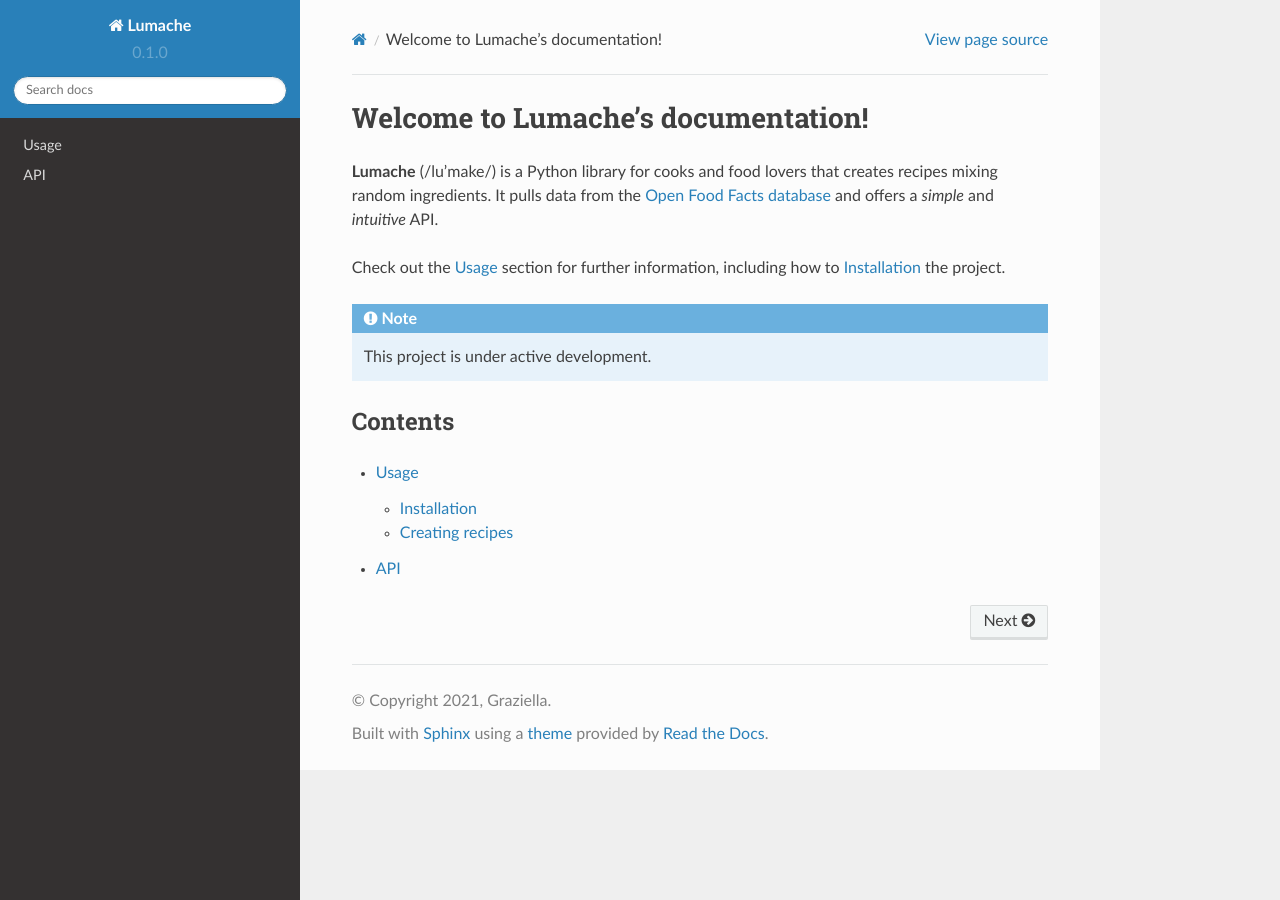
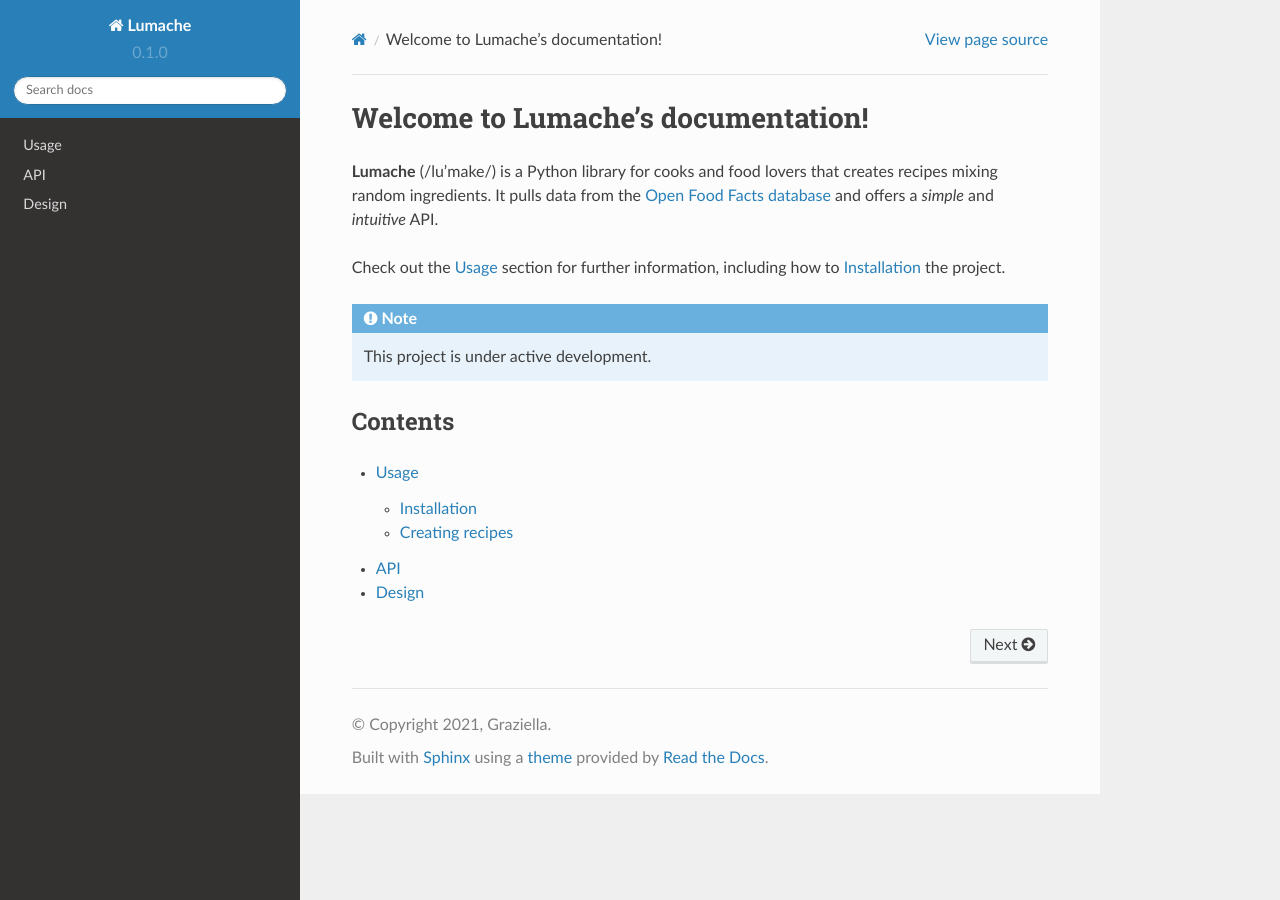
Before and after one commit to iacobcl/DemoRTD, a Sphinx documentation site: the page built from docs/source/index.rst, in a window 1280 px wide. Built offline with Sphinx 7.4.7 and the Read the Docs theme 2.0.0, drawn with Linux system fonts in a browser that asks for light colours.

Commit message:
add design page

```diff
--- /dev/null
+++ b/docs/source/design.rst
@@ -0,0 +1,4 @@
+Design
+======
+
+This is the design document.
--- a/docs/source/index.rst
+++ b/docs/source/index.rst
@@ -20,3 +20,4 @@
 
    usage
    api
+   design
```
